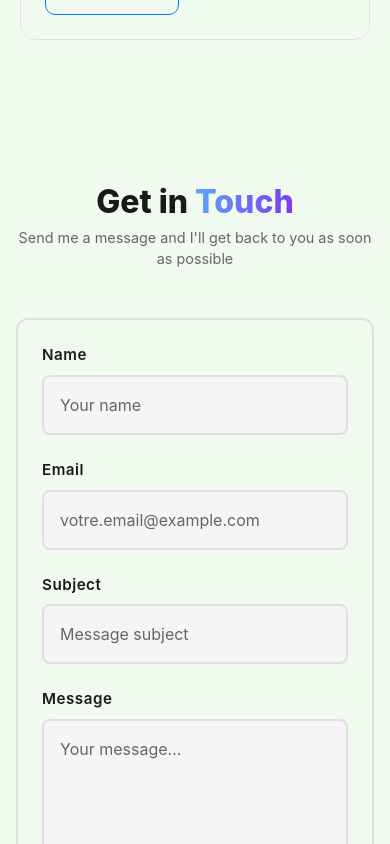
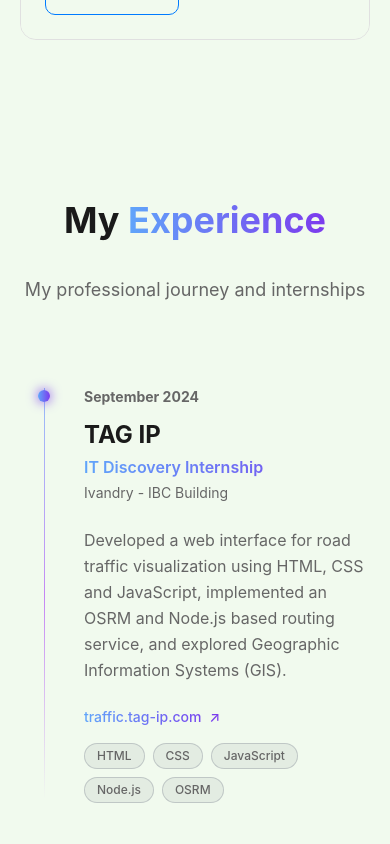
Before and after one commit to MamitianaAntonio/my-portfolio, a React (Vite) app: page / in a window 390 px wide. Shown: the part 4960-5804 px from the top of the page. Built offline with nearby package versions, Linux system fonts and the light colour scheme.

Commit message:
feat (experience) : implement experience feature

```diff
--- a/src/App.jsx
+++ b/src/App.jsx
@@ -2,6 +2,7 @@
 import Hero from "./components/sections/Hero.jsx";
 import Project from "./components/sections/Project.jsx";
 import Skills from "./components/sections/Skills.jsx";
+import Experience from "./components/sections/Experience.jsx";
 import Contact from "./components/sections/Contact.jsx";
 // eslint-disable-next-line no-unused-vars
 import { motion } from "framer-motion";
@@ -54,6 +55,16 @@
         transition={{ duration: 0.8, delay: 0.3 }}
         variants={fadeInVariants}
       >
+        <Experience />
+      </motion.div>
+
+      <motion.div
+        initial="hidden"
+        whileInView="visible"
+        viewport={{ once: true, amount: 0.2 }}
+        transition={{ duration: 0.8, delay: 0.3 }}
+        variants={fadeInVariants}
+      >
         <Contact />
       </motion.div>
     </>
--- a/src/components/layout/Navbar.jsx
+++ b/src/components/layout/Navbar.jsx
@@ -13,6 +13,7 @@
     { name: "About", href: "#about" },
     { name: "Skills", href: "#skills" },
     { name: "Projects", href: "#projects" },
+    { name: "Experience", href: "#experience" },
     { name: "Contact", href: "#contact" },
   ];
 
--- /dev/null
+++ b/src/components/sections/Experience.jsx
@@ -0,0 +1,150 @@
+export default function Experience() {
+  const experiences = [
+    {
+      period: "September 2024",
+      company: "TAG IP",
+      location: "Ivandry - IBC Building",
+      role: "IT Discovery Internship",
+      description:
+      "Developed a web interface for road traffic visualization using HTML, CSS and JavaScript, implemented an OSRM and Node.js based routing service, and explored Geographic Information Systems (GIS).",
+      link: "https://traffic.tag-ip.com",
+      tags: ["HTML", "CSS", "JavaScript", "Node.js", "OSRM"],
+    },
+  ];
+
+  return (
+    <section
+      id="experience"
+      className="py-20 px-5 bg-(--bg-primary) transition-colors duration-300"
+      aria-labelledby="experience-heading"
+    >
+      <div className="max-w-5xl mx-auto">
+        {/* Section Header */}
+        <div className="text-center mb-20">
+          <h2 className="text-4xl md:text-5xl font-bold text-var(--text-white) mb-4">
+            My{" "}
+            <span
+              style={{
+                background:
+                "linear-gradient(to right, var(--gradient-from), var(--gradient-to))",
+                WebkitBackgroundClip: "text",
+                WebkitTextFillColor: "transparent",
+              }}
+              className="text-transparent bg-clip-text"
+            >
+              Experience
+            </span>
+          </h2>
+          <div
+            style={{
+              background:
+              "linear-gradient(to right, var(--gradient-from), var(--gradient-to))",
+              WebkitBackgroundClip: "text",
+              WebkitTextFillColor: "transparent",
+            }}
+            className="w-24 h-1 bg-linear-to-r mx-auto rounded-full"
+          />
+          <p className="text-lg text-(--text-secondary) mt-4">
+            My professional journey and internships
+          </p>
+        </div>
+
+        {/* Timeline */}
+        <div className="relative">
+          {/* Vertical line */}
+          <div
+            className="absolute left-6 md:left-1/2 md:-translate-x-1/2 top-1 bottom-1 w-px bg-linear-to-b from-blue-500/50 via-purple-600/50 to-transparent"
+            aria-hidden="true"
+          />
+
+          <div className="space-y-16">
+            {experiences.map((exp, index) => (
+              <div
+                key={index}
+                className="relative md:grid md:grid-cols-2 md:gap-12"
+              >
+                {/* Timeline dot */}
+                <div
+                  className="absolute left-6 md:left-1/2 top-1.5 -translate-x-1/2 w-3 h-3 rounded-full"
+                  style={{
+                    background:
+                    "linear-gradient(to right, var(--gradient-from), var(--gradient-to))",
+                    boxShadow: "0 0 12px var(--gradient-to)",
+                  }}
+                  aria-hidden="true"
+                />
+
+                {/* Period (left side on desktop) */}
+                <div className="hidden md:flex md:justify-end md:pr-16">
+                  <span className="text-lg font-bold text-(--text-secondary) pt-0.5">
+                    {exp.period}
+                  </span>
+                </div>
+                <div className="ml-16 md:ml-0 md:pl-16">
+                  {/* Mobile period */}
+                  <span className="md:hidden inline-flex text-sm font-bold text-(--text-secondary) mb-3">
+                    {exp.period}
+                  </span>
+
+                  {/* Company & Role */}
+                  <h3 className="text-2xl font-bold text-(--text-primary) mb-1">
+                    {exp.company}
+                  </h3>
+                  <div
+                    style={{
+                      background:
+                      "linear-gradient(to right, var(--gradient-from), var(--gradient-to))",
+                      WebkitBackgroundClip: "text",
+                      WebkitTextFillColor: "transparent",
+                    }}
+                    className="text-base font-semibold mb-1"
+                  >
+                    {exp.role}
+                  </div>
+                  <p className="text-sm text-(--text-secondary) mb-6">
+                    {exp.location}
+                  </p>
+
+                  {/* Description */}
+                  <p className="mb-6 text-(--text-secondary) leading-relaxed">
+                    {exp.description}
+                  </p>
+
+                  {/* Link & Tags */}
+                  <div className="flex flex-wrap items-center gap-4">
+                    <a
+                      href={exp.link}
+                      target="_blank"
+                      rel="noopener noreferrer"
+                      className="inline-flex items-center gap-2 text-sm font-medium transition-all duration-300 hover:opacity-80"
+                      style={{
+                        background:
+                        "linear-gradient(to right, var(--gradient-from), var(--gradient-to))",
+                        WebkitBackgroundClip: "text",
+                        WebkitTextFillColor: "transparent",
+                      }}
+                    >
+                      traffic.tag-ip.com
+                      <span aria-hidden="true">↗</span>
+                    </a>
+
+                    <div className="flex flex-wrap gap-2">
+                      {exp.tags.map((tag) => (
+                        <span
+                          key={tag}
+                          className="px-3 py-1 text-xs font-medium rounded-full bg-gray-500/10 border border-gray-500/30 text-(--text-secondary)"
+                        >
+                          {tag}
+                        </span>
+                      ))}
+                    </div>
+                  </div>
+                </div>
+              </div>
+            ))}
+          </div>
+        </div>
+      </div>
+    </section>
+  );
+}
```
